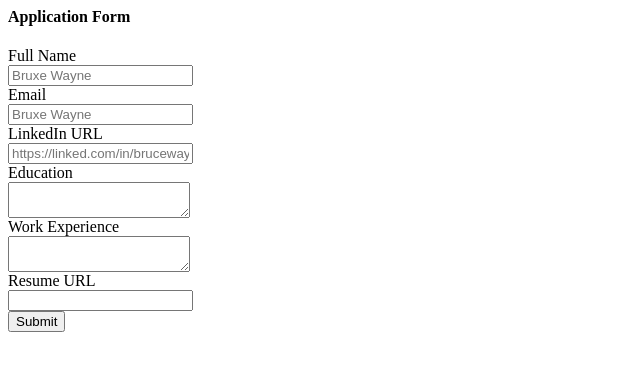
After one commit to maandres/datalogger-fes-23, a Flask app: template templates/application_form.html in a window 1280 px wide. The commit adds this page. Shown: the top 371 px of the page, without its empty margins (0-640 px from the left). Run offline with Flask 3, Linux system fonts and the light colour scheme; the template is opened without the code that fills it, so the values that code supplies are empty.

Commit message:
stroe application in database

```diff
--- a/app.py
+++ b/app.py
@@ -1,6 +1,7 @@
 #Importem la classe Flask dins de la llibreria flask
-from flask import Flask, render_template, send_from_directory, jsonify
-from database import load_jobs_from_db, load_job_from_db
+from flask import Flask, render_template, send_from_directory, jsonify, request
+from database import load_jobs_from_db, load_job_from_db, add_application_to_db
+
 app = Flask(__name__)
 
 #L'arroba representa el "domain name"
@@ -30,5 +31,23 @@ def show_job(id):
     return "Not Found", 404
   return render_template("jobpage.html", job=job)
 
+@app.route("/job/<id>/apply", methods=["post"])
+def apply_to_job(id):
+    # Obtenim dades recollides a la url:
+  #data = request.args
+
+    #Recollir dades del mètode:
+  data = request.form
+  job = load_job_from_db(id)
+  # store this in the DB
+  # send  an email
+  # display an acknowledgement
+  #return jsonify(data)
+
+  add_application_to_db(id, data)
+
+  return render_template('application_submitted.html', job=job, data=data)
+
+
 if __name__ == "__main__":
   app.run(host='0.0.0.0', debug=True)
--- /dev/null
+++ b/pendents.txt
@@ -0,0 +1 @@
+1. Quan som a application_submitted template, si l'usuari fa refresh, es reenvien les dades, pel que es guarden duplicats.
--- /dev/null
+++ b/templates/application_form.html
@@ -0,0 +1,36 @@
+<h4>Application Form</h4>
+<form action="/job/{{job['id']}}/apply"  method= "post">
+  <div class= "mb-2">
+  <label>Full Name</label><br>
+  <input type="text" name = "full_name" placeholder= "Bruxe Wayne">
+  </div>
+
+  <div class= "mb-2">
+  <laberl>Email</laberl><br>
+  <input type="text" name="email" placeholder= "Bruxe Wayne">
+  </div>
+
+  <div class= "mb-2">
+  <laberl>LinkedIn URL</laberl><br>
+  <input type="text" name="linkedin_url" placeholder= "https://linked.com/in/brucewayne">
+  </div>
+
+  <div class= "mb-2">
+    <label>Education</label><br>
+    <textarea name="education"></textarea>
+  </div>
+
+  <div class= "mb-2">
+    <label>Work Experience</label><br>
+    <textarea name="work_experience"></textarea>
+  </div>
+
+    <div class= "mb-2">
+  <laberl>Resume URL</laberl><br>
+  <input type="text" name="resume_url">
+  </div>
+
+  <input type="submit">
+
+
+</form>
--- a/templates/jobpage.html
+++ b/templates/jobpage.html
@@ -23,6 +23,7 @@
       <p>{{job.requirements}}</p>
       <h4>Salary</h4>
       <p>{{job.salary}}</p>
+       {% include 'application_form.html' %}
     </div>
     {% include 'footer.html' %}
   </body>
```
Also changed, not shown: database.py (+19 -1 lines), templates/application_submitted.html (added, +36 -0 lines).
